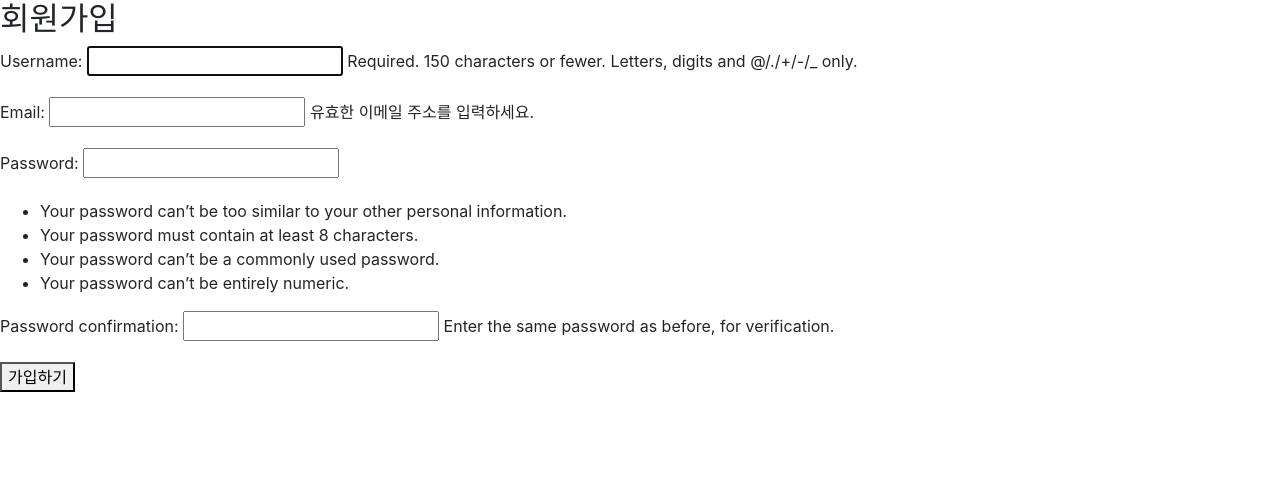
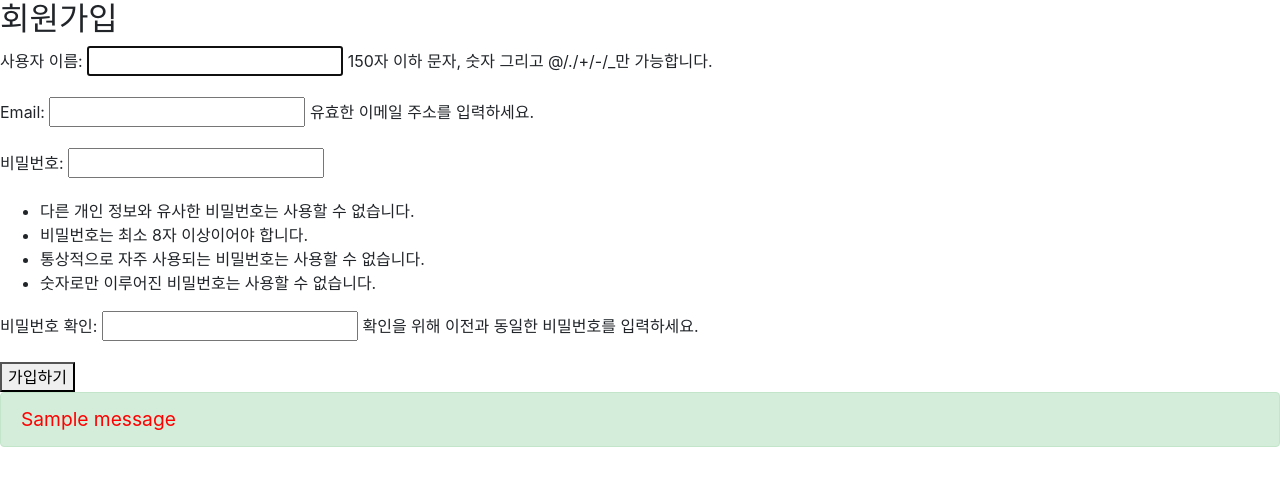
Before and after one commit to koreabeginner96/Ecommerce, a Django app: page /signup/ in a window 1280 px wide. Shown: the part 24-510 px from the top of the page. Run offline with Django 4.2, Linux system fonts and the light colour scheme; tables that the repository leaves empty hold one stand-in row (values such as "Sample post"); one stand-in notice (Sample message) is shown; some libraries are stand-ins or nearby versions.

Commit message:
feat: signup_success_or_fail

```diff
--- a/e_commerce_project/e_commerce_project/urls.py
+++ b/e_commerce_project/e_commerce_project/urls.py
@@ -5,18 +5,18 @@ from django.contrib.auth.views import LogoutView
 from django.contrib.auth import views as auth_views
 from django.urls import path, include  # include 함수를 임포트
 from shop import views
-from shop.views import SignUpView
+from shop.views import SignUpView, signup_success
 from shop.views import profile, update_cart
 from django.contrib.auth import views as auth_views
 
 urlpatterns = [
     path('admin/', admin.site.urls),           # 관리자 페이지
     path('shop/', include('shop.urls')),       # shop 앱의 URL을 포함
-    # 여기에 다른 앱들의 URL 구성을 추가할 수 있다.
     path('', views.home, name='home'),
     path('login/', LoginView.as_view(template_name='registration/login.html'), name='login'),
     path('logout/', LogoutView.as_view(), name='logout'),
     path('signup/', SignUpView.as_view(template_name='registration/signup.html'), name='signup'),
+    path('signup/success/', views.signup_success, name='signup_success'),# 회원가입 성공 URL
     path('password_reset/', auth_views.PasswordResetView.as_view(), name='password_reset'),
     path('password_reset/done/', auth_views.PasswordResetDoneView.as_view(), name='password_reset_done'),
     path('reset/<uidb64>/<token>/', auth_views.PasswordResetConfirmView.as_view(), name='password_reset_confirm'),
--- a/e_commerce_project/shop/views.py
+++ b/e_commerce_project/shop/views.py
@@ -1,4 +1,6 @@
 from django.shortcuts import render
+from django.contrib import messages
+from django.urls import reverse_lazy
 from .models import Product  # 모델 임포트
 from django.urls import reverse_lazy
 from django.views import generic
@@ -22,8 +24,38 @@ IAMPORT_API_SECRET = 'gCRrxJlD83Gm4yYjqYZcJry9CqAIuXEVCHYPkIAJtCJQOXqc9UofodeTMJ
 
 class SignUpView(generic.CreateView):
     form_class = CustomUserCreationForm  # 커스텀 회원가입 폼 지정
-    success_url = reverse_lazy('login')  # 회원가입 성공 후 리디렉션할 URL
-    template_name = 'signup.html'        # 사용할 템플릿 지정
+    success_url = reverse_lazy('signup_success')  # 회원가입 성공 후 리디렉션할 URL
+    template_name = 'signup.html'       # 사용할 템플릿 지정
+
+    def form_valid(self, form):
+        # 회원가입 폼이 유효할 경우의 처리
+        self.object = form.save()  # 폼을 저장하고 객체를 생성합니다.
+        messages.success(self.request, '회원가입에 성공했습니다.')  # 성공 메시지 추가
+        # 'signup.html' 템플릿에 signup_success 컨텍스트를 True로 설정하여 렌더링합니다.
+        return render(self.request, 'registration/signup.html', {'signup_success': True})
+
+    def form_invalid(self, form):
+        # 회원가입 폼이 유효하지 않을 경우의 처리
+        for field, errors in form.errors.items():
+            for error in errors:
+                # 오류 메시지를 한글로 변경
+                if error == "This field is required.":
+                    error_message = "이 필드는 필수입니다."
+                else:
+                    error_message = error  # 다른 오류 메시지에 대한 처리
+                messages.error(self.request, f"{form.fields[field].label}: {error_message}")
+        return super().form_invalid(form)
+
+    def get_context_data(self, **kwargs):
+        # 추가된 context 데이터를 통해 템플릿에 데이터 전달
+        context = super().get_context_data(**kwargs)
+        context['signup_success'] = self.request.GET.get('signup_success', False)
+        return context
+
+def signup_success(request):
+    # 회원가입 성공 시 렌더링할 뷰
+    return render(request, 'registration/signup.html', {'signup_success': True})
+
 
 def index(request):
     return render(request, 'shop/index.html')
--- a/e_commerce_project/templates/registration/signup.html
+++ b/e_commerce_project/templates/registration/signup.html
@@ -1,10 +1,31 @@
 {% extends 'base.html' %}
 
 {% block content %}
+  <style>
+    .error-message {
+      font-size: 1.2em; /* 글씨 크기 조정 */
+      color: red; /* 오류 메시지의 색상을 빨간색으로 설정 */
+    }
+  </style>
+
   <h2>회원가입</h2>
-  <form method="post">
-    {% csrf_token %}
-    {{ form.as_p }}
-    <button type="submit">가입하기</button>
-  </form>
+  {% if not signup_success %}
+    <form method="post">
+      {% csrf_token %}
+      {{ form.as_p }}
+      <button type="submit">가입하기</button>
+    </form>
+  {% else %}
+    <!-- 회원가입 성공 후에는 성공 메시지와 홈으로 가기 버튼을 보여줍니다 -->
+    <p>회원가입이 정상적으로 완료되었습니다.</p>
+    <a href="{% url 'home' %}" class="btn">홈으로 가기</a>
+  {% endif %}
+
+  {% if messages %}
+    {% for message in messages %}
+      <div class="alert alert-{{ message.tags }} error-message">
+        {{ message }}  <!-- 메시지 내용을 표시 -->
+      </div>
+    {% endfor %}
+  {% endif %}
 {% endblock %}
```
Also changed, not shown: e_commerce_project/e_commerce_project/settings.py (+7 -1 lines), e_commerce_project/db.sqlite3.
